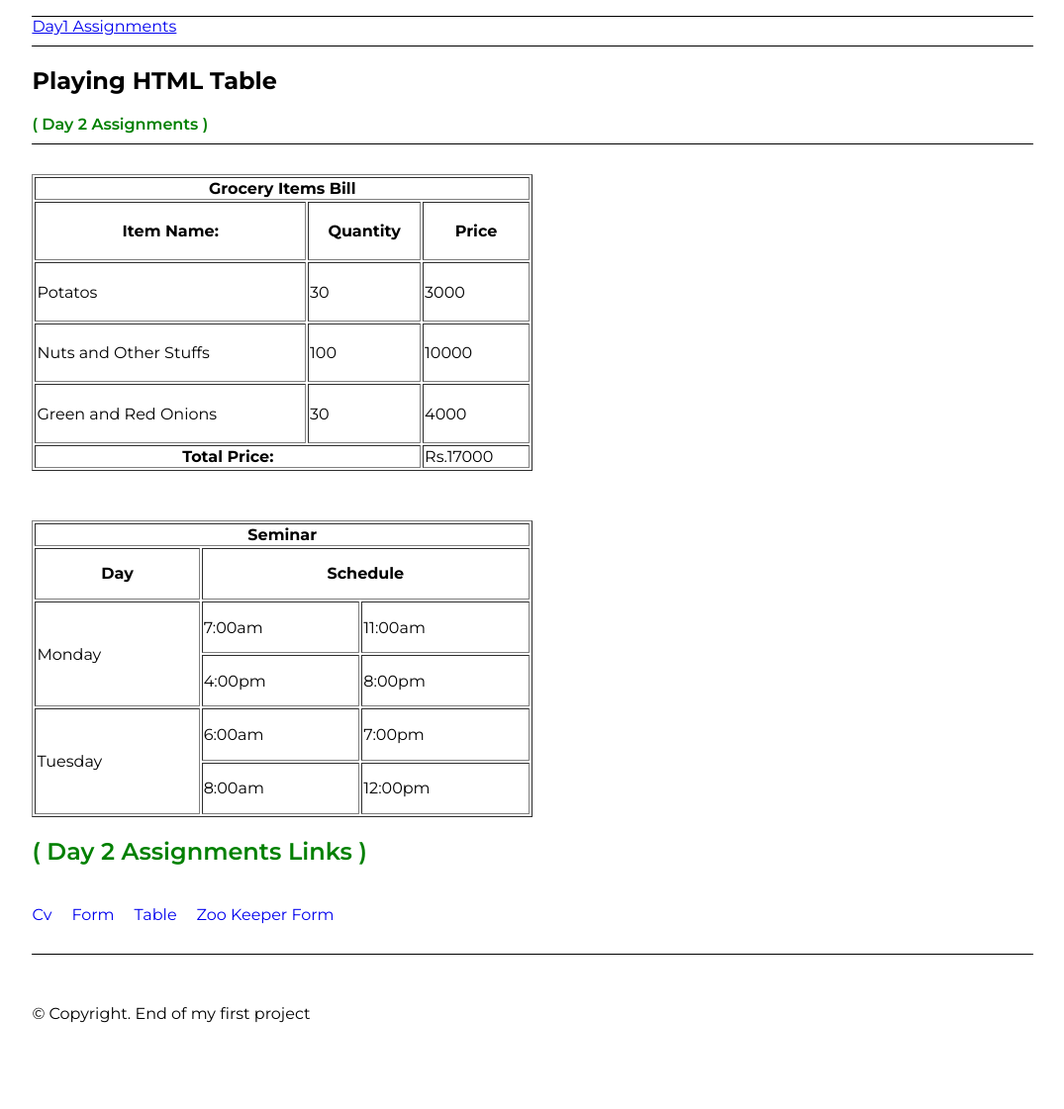
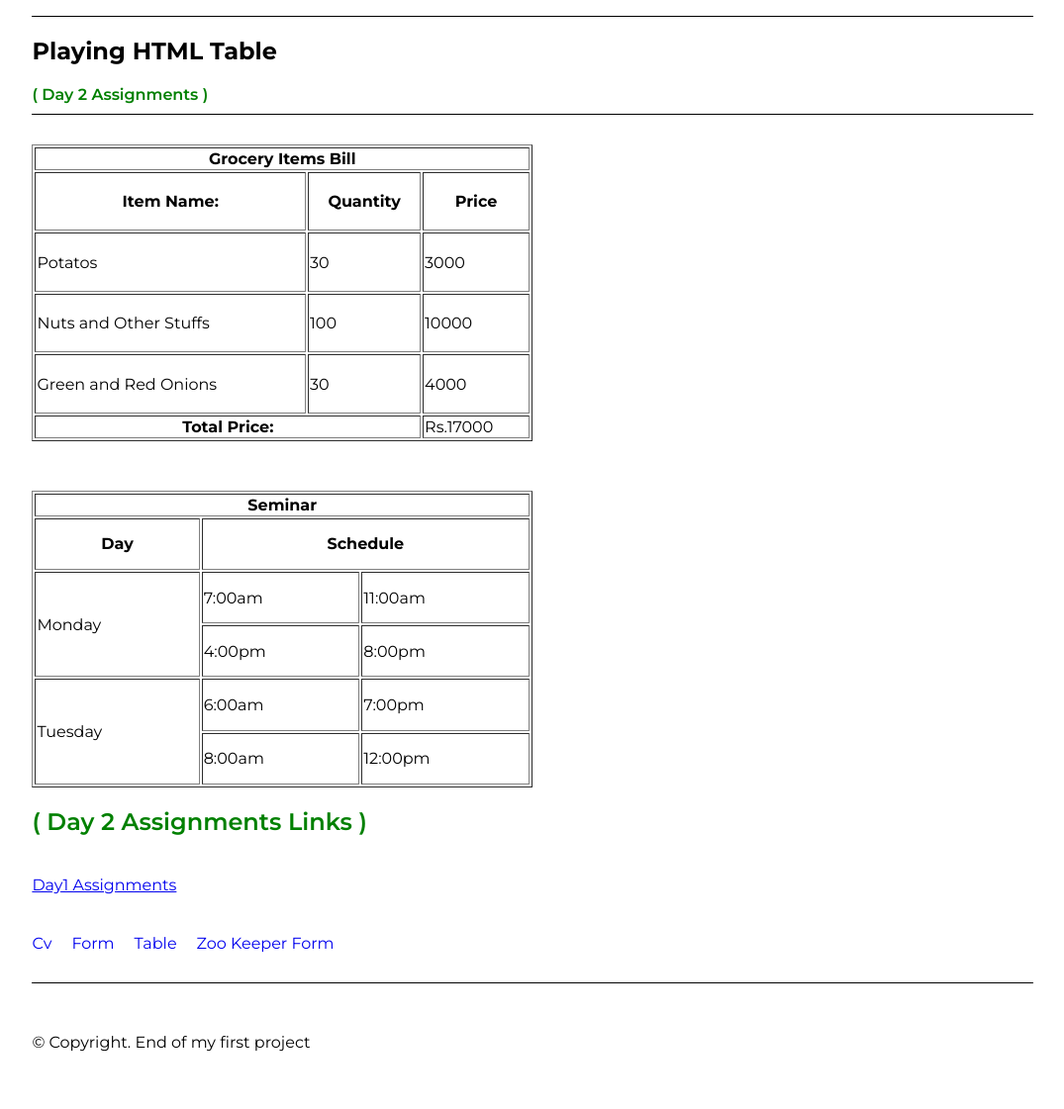
Before and after one commit to devhimall/outside-training, a PHP site: page / in a window 1280 px wide. Shown: the part 108-1229 px from the top of the page at 99% size, without its empty margins (102-1177 px from the left). Before the commit the page ends 1142 px from the top, so only its background shows below. Run offline with PHP 8.4, Linux system fonts and the light colour scheme.

Commit message:
fix: updated the position of day1 assignments.

```diff
--- a/Day1/HTML/Styles/index.css
+++ b/Day1/HTML/Styles/index.css
@@ -57,8 +57,7 @@ body {
   }
 }
 
-section.day1-assignments {
-  border: 1px solid red;
+.day1-assignments {
   padding: 20px 0px;
 
   a {
--- a/index.html
+++ b/index.html
@@ -18,13 +18,6 @@
   <body>
     <!-- Header Section  -->
     <div id="header">h</div>
-
-    <!-- Breakdown Border -->
-    <div id="breakdown"></div>
-
-    <section class="day-assignments" id="BodySection">
-      <a href="/outside-training/Day1/HTML/index.html">Day1 Assignments</a>
-    </section>
 
     <!-- Breakdown Border -->
     <div id="breakdown"></div>
@@ -113,6 +106,9 @@
           >( Day 2 Assignments Links )</span
         >
       </h2>
+      <div class="day1-assignments">
+        <a href="/outside-training/Day1/HTML/index.html">Day1 Assignments</a>
+      </div>
       <div class="day2-assignment-links">
         <a href="./Day2/HTML/cv.html">cv</a>
         <a href="./Day2/HTML/form.html">form</a>
```
